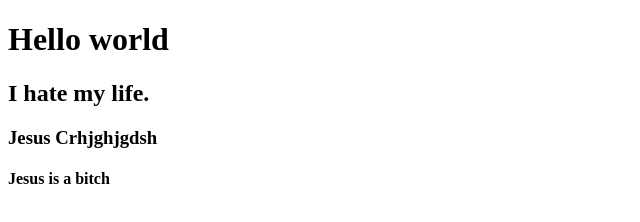
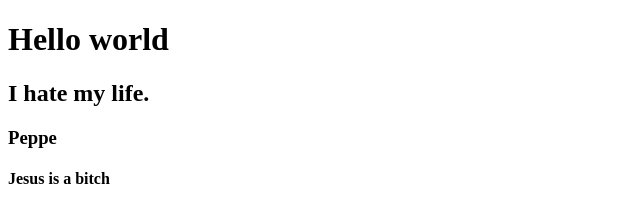
Before and after one commit to MarioPianese/test1, a plain HTML site: page index.html in a window 1280 px wide. Shown: the whole page, without its empty margins (0-640 px from the left). Drawn offline with Linux system fonts and the light colour scheme.

Commit message:
Update index.html

```diff
--- a/index.html
+++ b/index.html
@@ -10,7 +10,7 @@
 <body>
     <h1>Hello world</h1>
     <h2> I hate my life. </h2>
-    <h3> Jesus Crhjghjgdsh </h3>
+    <h3> Peppe </h3>
     <h4> Jesus is a bitch </h4>
 </body>
 </html>
```
